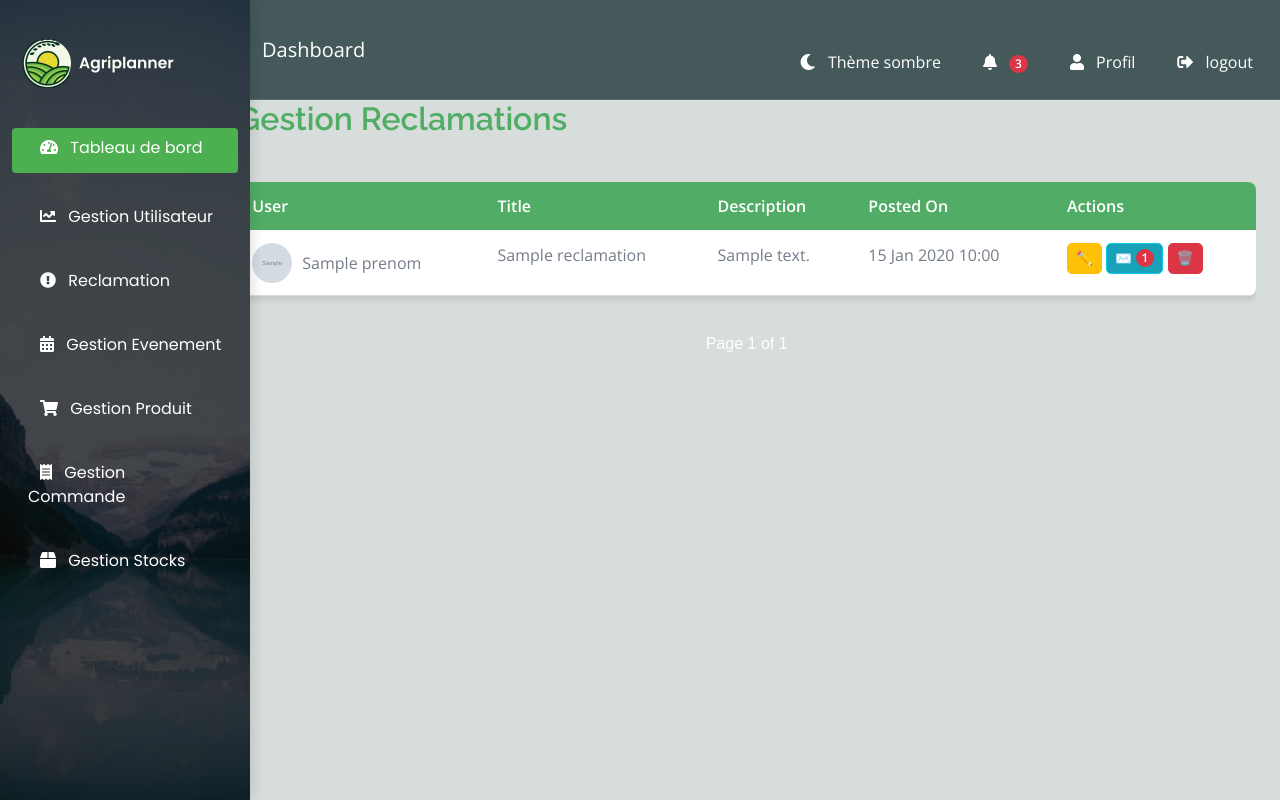
After one commit to mouhamedazizderouiche/Smart-Business-Warehouse-Management-System, a Symfony app: template templates/reclamation/dashboardrec.html.twig in a window 1280 px wide. The commit adds this page. Run offline with Twig, Linux system fonts and the light colour scheme; the template is opened without the code that fills it: most values are stand-ins (such as "Sample title", 1, 10 or a date in 2020); grey boxes marked "Sample" are stand-in pictures; some libraries are stand-ins or nearby versions.

Commit message:
reclamation backoffice works messages still in progress

```diff
--- a/src/Entity/Reclamations.php
+++ b/src/Entity/Reclamations.php
@@ -49,7 +49,7 @@ class Reclamations
         )]
         private ?string $description = null;
         #[ORM\ManyToOne(targetEntity: User::class, inversedBy: 'reclamations')]
-        #[ORM\JoinColumn(nullable: false)]
+        #[ORM\JoinColumn(nullable: false, onDelete: "CASCADE")]
         private ?User $user = null;
     #[ORM\Column(enumType: StatutReclamation::class)]
     private StatutReclamation $statut;
@@ -58,7 +58,7 @@ class Reclamations
     /**
      * @var Collection<int, MessageReclamation>
      */
-    #[ORM\OneToMany(targetEntity: MessageReclamation::class, mappedBy: 'reclamation')]
+    #[ORM\OneToMany(targetEntity: MessageReclamation::class, mappedBy: 'reclamation', cascade: ['remove'])]
     private Collection $reclamations;
 
     public function __construct()
--- a/templates/backoffice/sidebar.html.twig
+++ b/templates/backoffice/sidebar.html.twig
@@ -81,9 +81,9 @@
                     </a>
                 </li>
                 <li class="nav-item">
-                    <a class="nav-link" href="#" data-target="gestion-reclamation">
+                    <a class="nav-link" href="{{ path('reclamation_show') }}" data-target="gestion-reclamation">
                         <i class="fas fa-exclamation-circle"></i>
-                        <span>Gestion Reclamation</span>
+                        <span>Reclamation</span>
                     </a>
                 </li>
                 <li class="nav-item">
@@ -123,7 +123,6 @@
 
         navLinks.forEach(link => {
             link.addEventListener('click', function (e) {
-                e.preventDefault();
 
                 navLinks.forEach(el => el.classList.remove('active'));
 
--- a/templates/message_reclamation/index.html.twig
+++ b/templates/message_reclamation/index.html.twig
@@ -288,12 +288,14 @@
                                 <p style="margin: 5px 0;">{{ message.contenu }}</p>
 
                                 <!-- Action Buttons -->
+                              {% if message.user and app.user and message.user.id == app.user.id %}
                                 <span class="message-buttons">
                                     <a href="{{ path('message_reclamation_edit', {'id': message.id}) }}" class="edit-btn" title="Edit Message">✏️</a>
                                     <form action="{{ path('message_reclamation_delete', {'id': message.id}) }}" method="POST" style="display: inline;">
                                         <button type="submit" class="delete-btn" onclick="return confirm('Are you sure?');" title="Delete">🗑️</button>
                                     </form>
                                 </span>
+                            {% endif %}
                             </div>
                         </div>
                     {% endfor %}
--- /dev/null
+++ b/templates/reclamation/dashboardrec.html.twig
@@ -0,0 +1,259 @@
+{# templates/dashboard/index.html.twig #}
+<!DOCTYPE html>
+<html lang="en">
+
+<head>
+    <meta charset="utf-8">
+    <title>Dashboard - Gestion des Stocks</title>
+    <meta content="width=device-width, initial-scale=1.0" name="viewport">
+    <meta content="" name="keywords">
+    <meta content="" name="description">
+
+    <!-- Google Web Fonts -->
+    <link rel="preconnect" href="https://fonts.googleapis.com">
+    <link rel="preconnect" href="https://fonts.gstatic.com" crossorigin>
+    <link href="https://fonts.googleapis.com/css2?family=Open+Sans:wght@400;600&family=Raleway:wght@600;800&display=swap" rel="stylesheet">
+
+    <!-- Icon Font Stylesheet -->
+    <link rel="stylesheet" href="https://use.fontawesome.com/releases/v5.15.4/css/all.css"/>
+    <link href="https://cdn.jsdelivr.net/npm/bootstrap-icons@1.4.1/font/bootstrap-icons.css" rel="stylesheet">
+
+    <!-- Libraries Stylesheet -->
+    <link href="lib/lightbox/css/lightbox.min.css" rel="stylesheet">
+    <link href="lib/owlcarousel/assets/owl.carousel.min.css" rel="stylesheet">
+
+    <link href="{{ asset('css/bootstrap.min.css') }}" rel="stylesheet">
+
+    <!-- Template Stylesheet -->
+    <link href="{{ asset('css/style.css') }}" rel="stylesheet">
+    <link href="{{ asset('css/sidebar.css') }}" rel="stylesheet">
+
+    <!-- Chart.js -->
+    <script src="https://cdn.jsdelivr.net/npm/chart.js"></script>
+</head>
+
+<body style="background:rgb(214, 221, 218)">
+{% include 'backoffice/sidebar.html.twig' %}
+
+<main class="col-md-9 ms-sm-auto col-lg-10 px-md-4">
+    <div class="page-wrapper">
+        <div class="content-container">
+            <!-- Main Content -->
+            <div class="main-container">
+                <h2 class="header">Gestion Reclamations</h2>
+                <br>
+
+                {% if reclamations is empty %}
+                    <p class="no-reclamations">No reclamations available.</p>
+                {% else %}
+                    <div class="table-responsive">
+                        <table class="table custom-table">
+                            <thead>
+                                <tr>
+                                    <th scope="col">User</th>
+                                    <th scope="col">Title</th>
+                                    <th scope="col">Description</th>
+                                    <th scope="col">Posted On</th>
+                                    <th scope="col">Actions</th>
+                                </tr>
+                            </thead>
+                            <tbody>
+                                {% for reclamation in reclamations %}
+                                    <tr>
+                                        <td>
+                                            <div class="profile-img-container">
+                                                {% if reclamation.user and reclamation.user.photoUrl %}
+                                                    <img src="{{ asset('uploads/photos/' ~ reclamation.user.photoUrl) }}" alt="User Photo" class="profile-img">
+                                                {% else %}
+                                                    <img src="{{ asset('uploads/photos/default.png') }}" alt="Default User Photo" class="profile-img">
+                                                {% endif %}
+                                                {{ reclamation.user.Prenom }}
+                                            </div>
+                                        </td>
+
+                                        <td>{{ reclamation.title }}</td>
+
+                                        <td>{{ reclamation.description }}</td>
+
+                                        <td>{{ reclamation.dateReclamation|date('d M Y H:i') }}</td>
+
+                                        <td>
+                                            <a href="{{ path('reclamation_edit', {'id': reclamation.id}) }}" class="btn btn-sm btn-warning" title="Edit Reclamation">✏️</a>
+                                            <!-- Message Icon with Count -->
+                                            <a href="#" class="btn btn-sm btn-info" title="View Messages">
+                                                ✉️ <span class="badge bg-danger">{{ reclamation.reclamations|length }}</span>
+                                            </a>
+                                            <form action="{{ path('reclamation_delete', {'id': reclamation.id}) }}" method="POST" style="display: inline;">
+                                                <button type="submit" class="btn btn-sm btn-danger" title="Delete Reclamation" onclick="return confirm('Are you sure you want to delete this reclamation?');">
+                                                    🗑️
+                                                </button>
+                                            </form>
+                                        </td>
+                                    </tr>
+                                {% endfor %}
+                            </tbody>
+                        </table>
+                    </div>
+                    <!-- Pagination Controls -->
+                    <div class="pagination">
+                        {% if currentPage > 1 %}
+                            <a href="{{ path('recAdmin', {'page': currentPage - 1}) }}" class="pagination-btn pagination-prev">⬅️ Previous</a>
+                        {% endif %}
+
+                        <span class="pagination-info">Page {{ currentPage }} of {{ totalPages }}</span>
+
+                        {% if currentPage < totalPages %}
+                            <a href="{{ path('recAdmin', {'page': currentPage + 1}) }}" class="pagination-btn pagination-next">Next ➡️</a>
+                        {% endif %}
+                    </div>
+                {% endif %}
+            </div>
+        </div>
+    </div>
+</main>
+
+<!-- Add the CSS to style the table -->
+<style>
+    .pagination {
+        display: flex;
+        justify-content: center;
+        align-items: center;
+        margin-top: 20px;
+        font-family: Arial, sans-serif;
+    }
+
+    .pagination-btn {
+        display: inline-block;
+        padding: 10px 20px;
+        margin: 0 10px;
+        background-color: #218838;
+        color: white;
+        border-radius: 5px;
+        text-decoration: none;
+        font-size: 1rem;
+        transition: background-color 0.3s ease, transform 0.3s ease;
+    }
+
+    .pagination-btn:hover {
+        background-color:rgb(81, 173, 101);
+        transform: translateY(-2px);
+    }
+
+    .pagination-btn:disabled {
+        background-color: #e0e0e0;
+        cursor: not-allowed;
+    }
+
+    .pagination-prev,
+    .pagination-next {
+        font-weight: bold;
+    }
+
+    .pagination-info {
+        font-size: 1rem;
+        color: #555;
+        margin: 0 15px;
+        text-align: center;
+    }
+
+    .custom-table {
+        width: 100%;
+        border-collapse: collapse;
+        background-color: #fff;
+        box-shadow: 0 4px 6px rgba(0, 0, 0, 0.1);
+        border-radius: 8px;
+        overflow: hidden;
+    }
+
+    .custom-table thead {
+        background-color: rgb(81, 173, 101);
+        color: white;
+    }
+
+    .custom-table th,
+    .custom-table td {
+        padding: 12px 15px;
+        text-align: left;
+        border-bottom: 1px solid #ddd;
+    }
+
+    .custom-table th {
+        font-weight: 600;
+    }
+
+    .custom-table tr:hover {
+        background-color: #f1f1f1;
+    }
+
+    .profile-img-container {
+        display: flex;
+        align-items: center;
+    }
+
+    .profile-img {
+        width: 40px;
+        height: 40px;
+        border-radius: 50%;
+        margin-right: 10px;
+    }
+
+    .btn {
+        padding: 6px 10px;
+        font-size: 1rem;
+        border-radius: 5px;
+        transition: background-color 0.3s ease;
+    }
+
+    .btn-sm {
+        font-size: 0.85rem;
+        padding: 4px 8px;
+    }
+
+    .btn-warning {
+        background-color: #ffc107;
+        color: #212529;
+    }
+
+    .btn-warning:hover {
+        background-color: #e0a800;
+    }
+
+    .btn-danger {
+        background-color: #dc3545;
+        color: white;
+    }
+
+    .btn-danger:hover {
+        background-color: #c82333;
+    }
+
+    .btn-info {
+        background-color: #17a2b8;
+        color: white;
+    }
+
+    .btn-info:hover {
+        background-color: #138496;
+    }
+
+    .header {
+        color:rgb(81, 173, 101);
+        font-size: 2rem;
+        font-weight: 600;
+        margin-bottom: 20px;
+    }
+
+    .no-reclamations {
+        text-align: center;
+        color: #555;
+        font-size: 1.2rem;
+    }
+
+    .badge {
+        font-size: 0.75rem;
+        padding: 0.25em 0.5em;
+        border-radius: 10px;
+    }
+</style>
+</body>
+</html>
```
Also changed, not shown: src/Controller/ReclamationController.php (+60 -4 lines), templates/reclamation/editrec.html.twig (added, +157 -0 lines), templates/reclamation/show.html.twig (+7 -5 lines).
